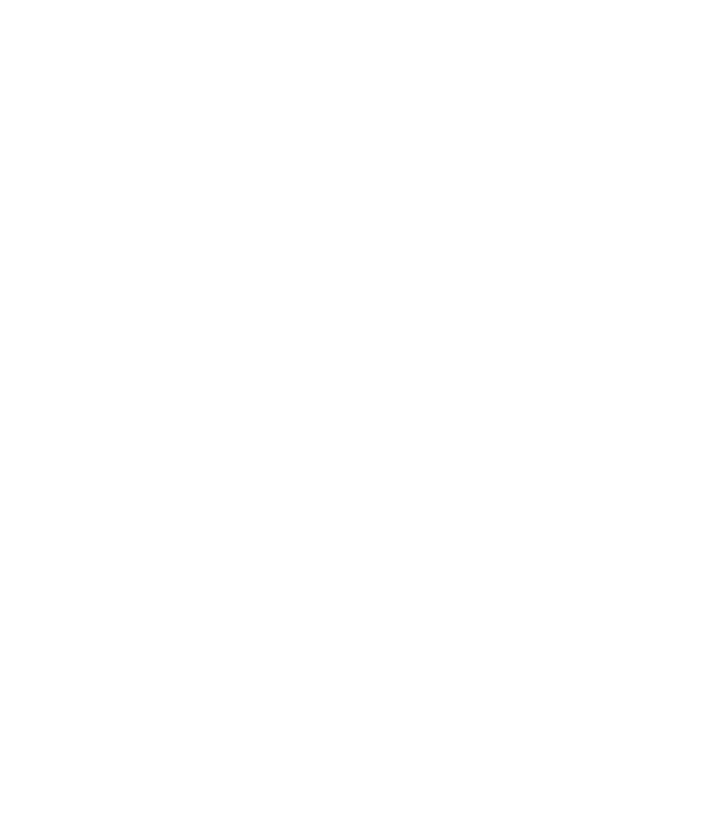
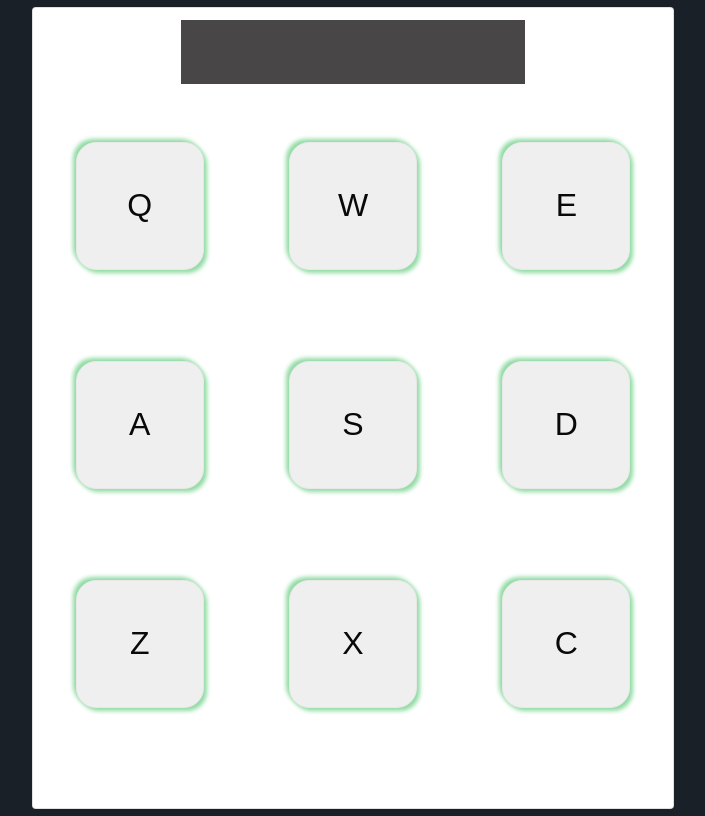
Before and after one commit to sshnuke333/Drum-Machine, a React app: page / in a window 1280 px wide. Shown: the whole page, without its empty margins (287-992 px from the left). Built offline with nearby package versions, Linux system fonts and the light colour scheme.

Commit message:
passing user stories

```diff
--- a/src/App.js
+++ b/src/App.js
@@ -1,5 +1,15 @@
-import React, { useState, useEffect, useLayoutEffect } from 'react';
+import React from 'react';
+import { DrumButton } from './components/DrumButton';
+import { StyledCard, StyledBox } from './App.styles';
+import { SoundDisplay } from './components/SoundDisplay';
 
 export default function App() {
-    return <div id="drum-machine"></div>;
+    return (
+        <StyledCard id="drum-machine" variant="outlined">
+            <StyledBox>
+                <SoundDisplay />
+                <DrumButton></DrumButton>
+            </StyledBox>
+        </StyledCard>
+    );
 }
--- a/src/index.js
+++ b/src/index.js
@@ -1,5 +1,12 @@
 import React from 'react';
 import { render } from 'react-dom';
+import { GlobalStyle } from './index.styles.js';
 import App from './App';
 
-render(<App />, document.getElementById('root'));
+render(
+    <>
+        <GlobalStyle />
+        <App />
+    </>,
+    document.getElementById('root')
+);
```
